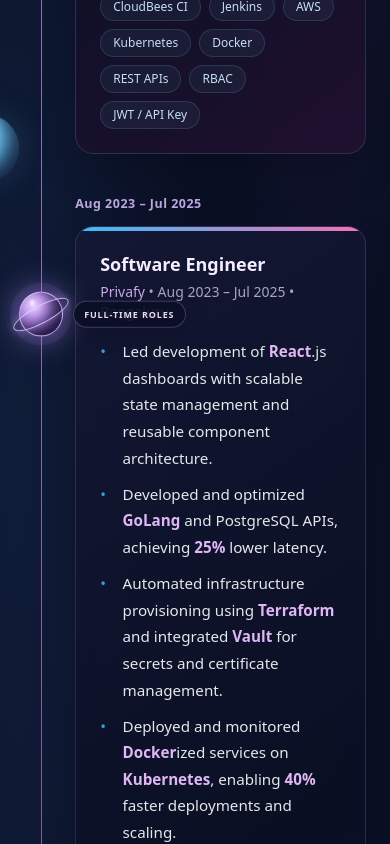
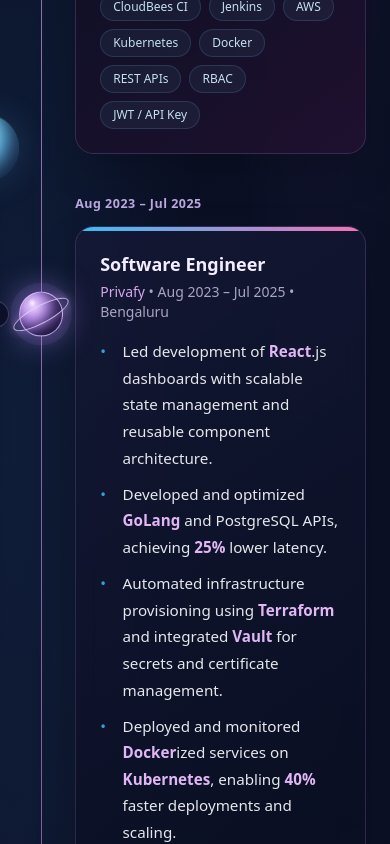
Before and after one commit to saumyasrivastava08/saumya-srivastava, a Next.js app: page /experience in a window 390 px wide. Shown: the part 2125-2969 px from the top of the page. Built offline with nearby package versions, Linux system fonts and the light colour scheme.

Commit message:
Move experience timeline labels to the left of the planet

```diff
--- a/styles/components.css
+++ b/styles/components.css
@@ -2134,7 +2134,8 @@
 }
 .cosmic-experience-page .timeline-scroll-planet-label {
   position: absolute;
-  left: calc(100% + 1rem);
+  right: calc(100% + 1rem);
+  left: auto;
   top: 50%;
   min-width: max-content;
   padding: .38rem .65rem;
@@ -2155,7 +2156,7 @@
 }
 @media (max-width: 640px) {
   .cosmic-experience-page .timeline-scroll-planet { left: -.34rem; width: 2.8rem; height: 2.8rem; }
-  .cosmic-experience-page .timeline-scroll-planet-label { left: calc(100% + .65rem); font-size: .56rem; }
+  .cosmic-experience-page .timeline-scroll-planet-label { right: calc(100% + .65rem); left: auto; font-size: .56rem; }
 }
 @media (prefers-reduced-motion: reduce) {
   .cosmic-experience-page .timeline-scroll-planet { animation: none; }
```
